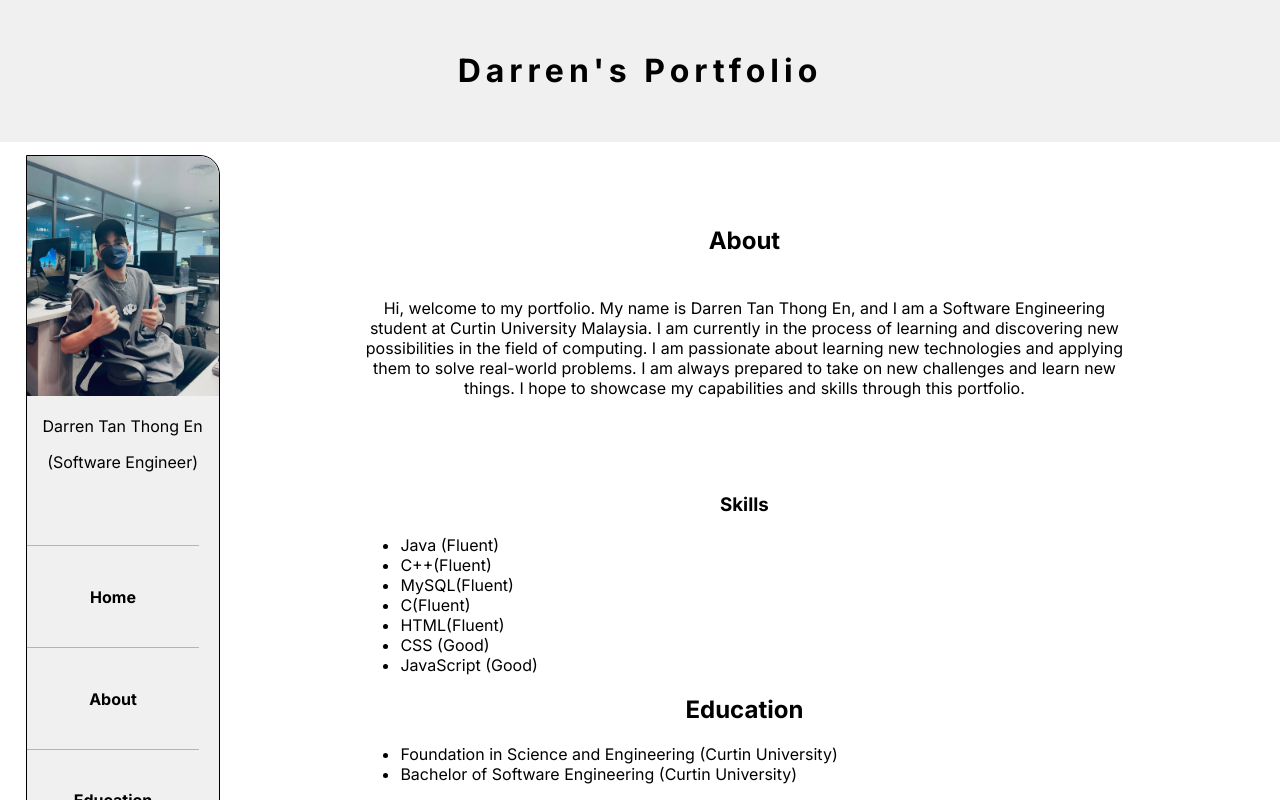
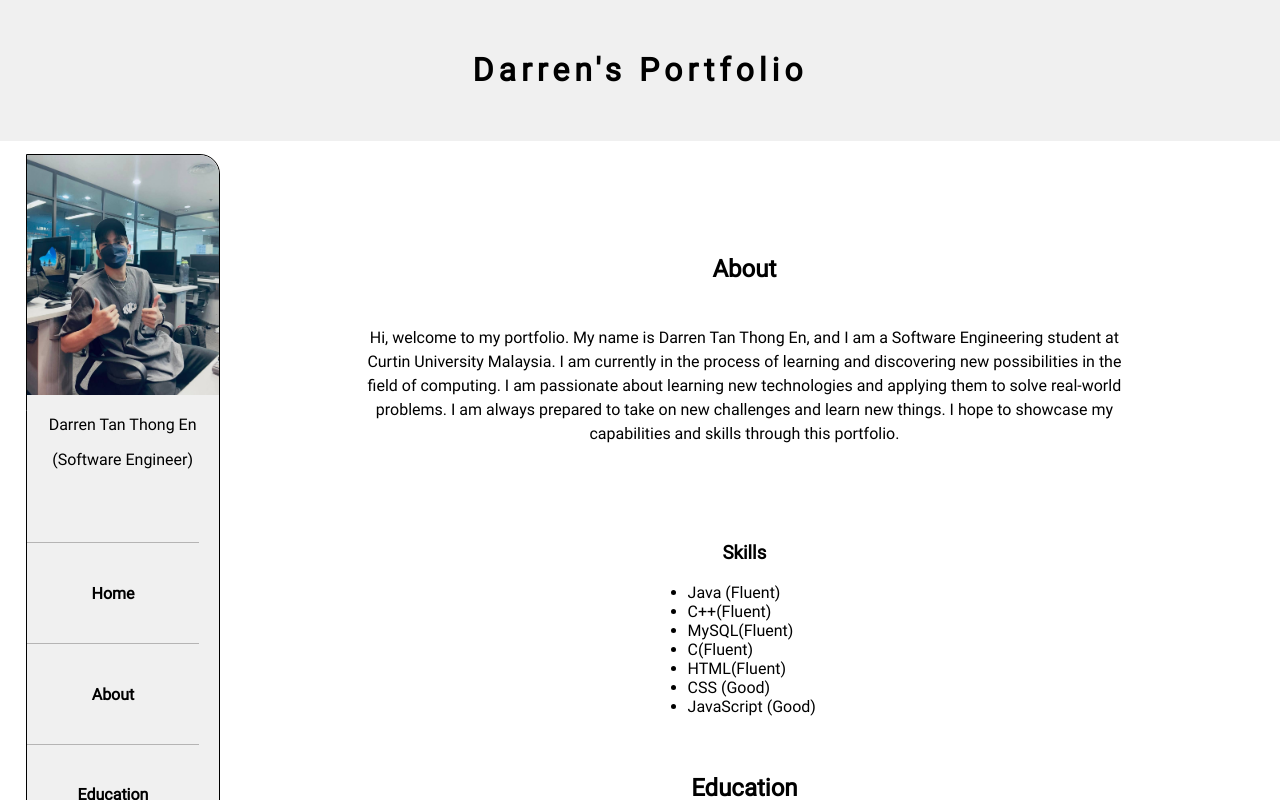
Before and after one commit to darren2581/WebsiteTesting1, a Next.js app: page / in a window 1280 px wide. Built offline with nearby package versions, Linux system fonts and the light colour scheme.

Commit message:
Update globals.css

```diff
--- a/app/globals.css
+++ b/app/globals.css
@@ -3,9 +3,12 @@
   src: url(/Fonts/Roboto-Regular.ttf);
 }
 
-html,body {
+*{
   font-family: Roboto;
   text-align: center;
+}
+
+html,body {
   width: 100%;
   height: 100%;
   margin: 0;
@@ -24,12 +27,15 @@ header{
   margin-left: 2%;
   float: left;
   width: 15%;
-  /*height: 100%;*/
+  /* height: 100%; */
   visibility: visible;
   background-color: #f0f0f0;
   border: 1px solid #000000;
   border-top-right-radius: 20px;
   border-bottom-right-radius: 20px;
+  position: -webkit-sticky; /* For Safari */
+  position: sticky;
+  top: 0; /* Stick to the top of the viewport */
 }
 
 #picProfile{
@@ -63,6 +69,17 @@ div.nav:hover{
   font-size: 110%;
 }
 
+a:hover{
+  color: lightgray;
+  font-size: 110%;
+}
+
+.container{
+  margin-bottom: 1%;
+  padding-top: 4%;
+  /* border: 1px solid #000000; */
+}
+
 .content{
   float: left;
   margin: 1%;
@@ -74,16 +91,21 @@ div.nav:hover{
 .introduction{
   padding-bottom: 10%;
   padding-top: 3%;
-  line-height: 1.25;
+  line-height: 1.5;
 }
 
-h3.skills{
-  text-align: left;
+ul{
+  margin: 0 auto;
+  width: 20%;
+  /* border: 1px solid #000000; */
 }
 
 li{
   text-align: left;
-  /*padding-bottom: 1%;*/
+}
+
+.education{
+  width: 50%;
 }
 
 .profileMobile{
@@ -94,6 +116,39 @@ li{
   width: 60%;
   height: 60%;
   border-radius: 20px;
+}
+
+table{
+  border-collapse: collapse;
+  width: 100%;
+}
+
+.experience{
+  width: 80%;
+  margin: 0 auto;
+}
+
+th, td{
+  padding: 1%;
+  text-align: left;
+  border-top: 1px solid grey;
+}
+
+.tbheader{
+  padding-top: 2%;
+  padding-bottom: 3%;
+}
+
+fieldset{
+  border: 1px solid #000000;
+  border-radius: 50px;
+  padding: 2%;
+
+}
+
+legend{
+  font-size: 120%;
+  font-weight: bold;
 }
 
 @media only screen and (max-width: 430px){
@@ -118,4 +173,18 @@ li{
   .profileMobile{
     display: block;
   }
+
+  ul{
+    width: 50%;
+  }
+
+  .education{
+    width: 90%;
+  }
 }
+
+@media only screen and (max-width: 1200px){
+  #sidebar{
+    /* height: -20%; */
+  }
+}
```
